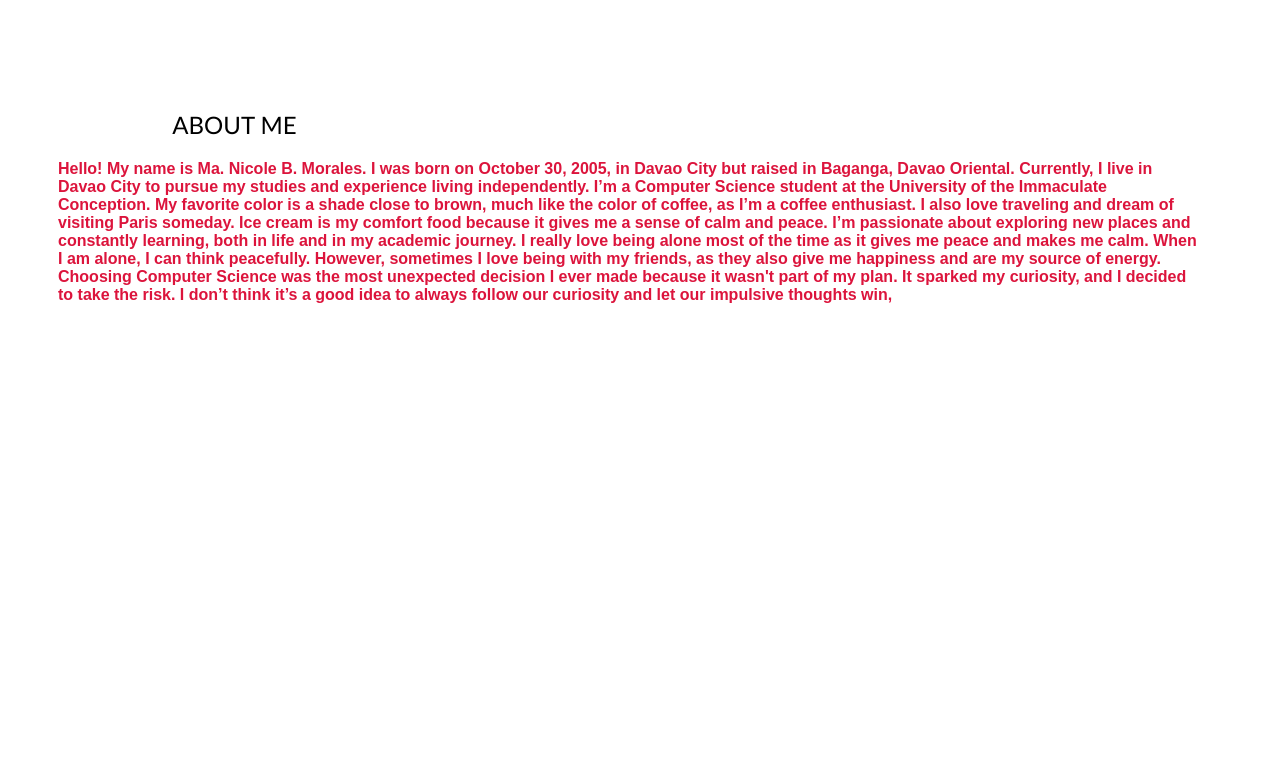
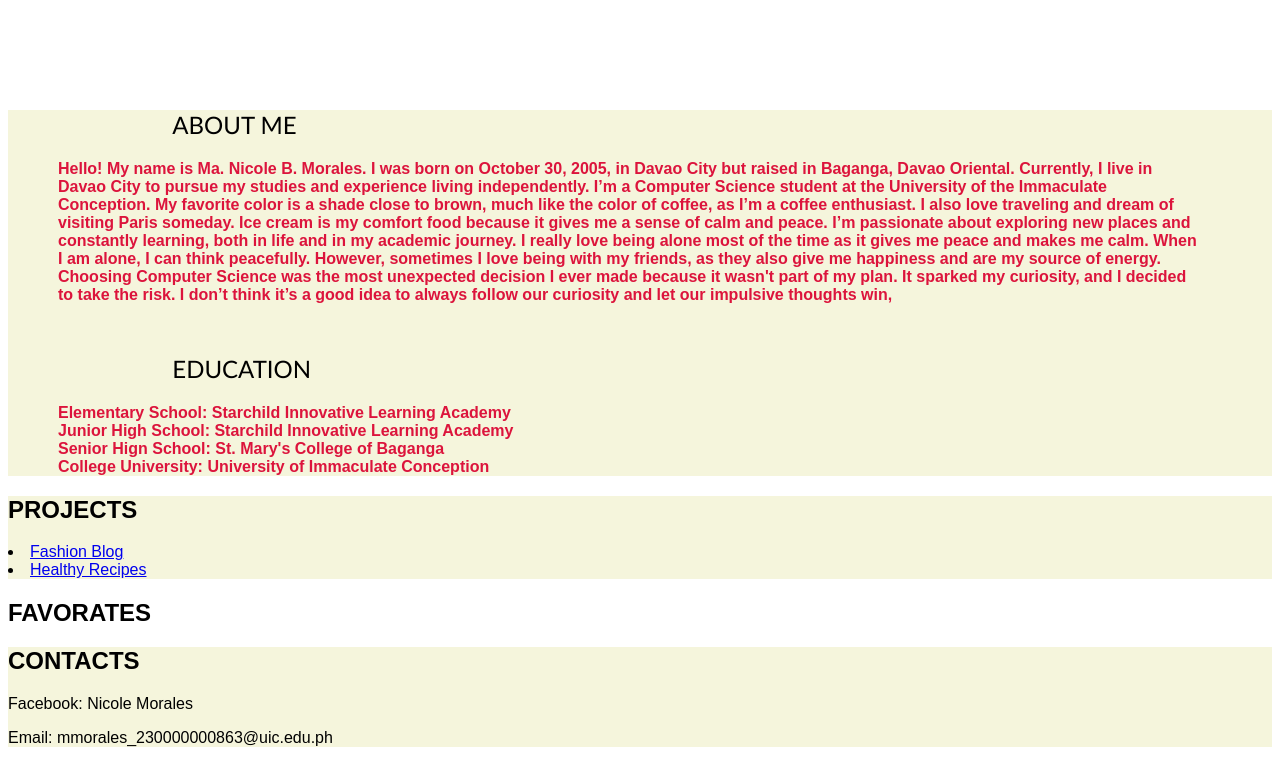
Before and after one commit to mariyanicole/mariyanicole.github.io, a plain HTML site: page index.html in a window 1280 px wide. Shown: the part 802-1562 px from the top of the page. Drawn offline with Linux system fonts and the light colour scheme.

Commit message:
Update styles.css

```diff
--- a/styles.css
+++ b/styles.css
@@ -34,10 +34,6 @@ nav ul li a {
     font-weight: bolder;
     font-family: sans-serif;
     background-color: rgb(255, 255, 255);
-}
-
-.HOME-content {
-    margin-left: 50px;
 }
 .HOME-content h1 {
     font-family:'Times New Roman';
@@ -85,7 +81,18 @@ nav ul li a {
     font-family: Arial, Helvetica, sans-serif;
     color: crimson;
     font-weight: bold;
-    margin-bottom: 300px;
+    margin-bottom: -550px;
+}
+
+.des {
+    color: crimson;
+    font-family:Arial, Helvetica, sans-serif ;
+    font-weight: bold;
+    margin-right: 70px;
+    margin-left:50px;
+}
+.one {
+    background-color: beige;
 }
 .one-content h1 {
     font-weight: 100;
@@ -93,3 +100,15 @@ nav ul li a {
     margin-top: 600px;
     margin-left: 13%;
 }
+
+.two {
+    background-color: beige;
+}
+
+.four {
+    background-color: beige;
+}
+
+.concat {
+    background-color: beige;
+}
```
